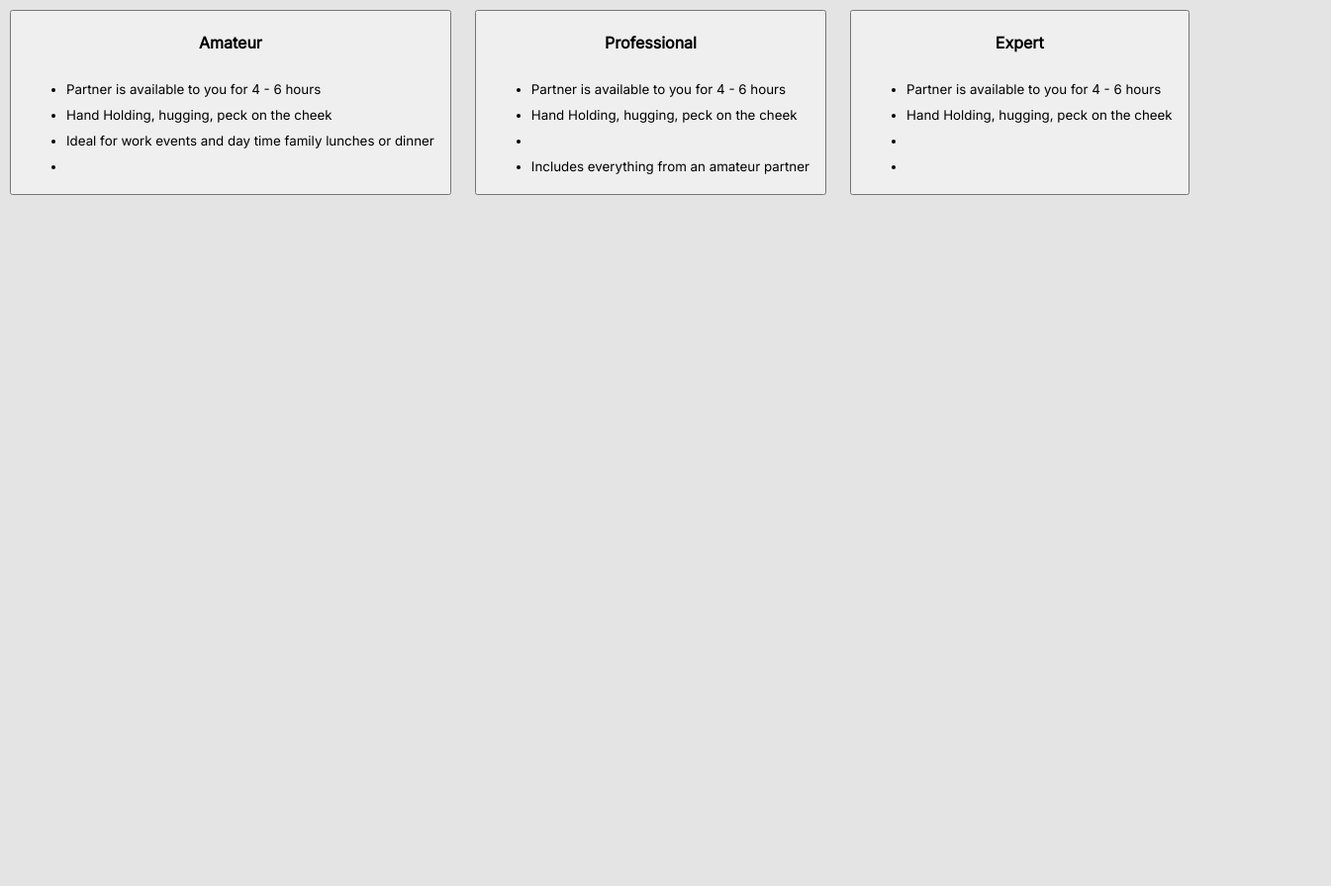
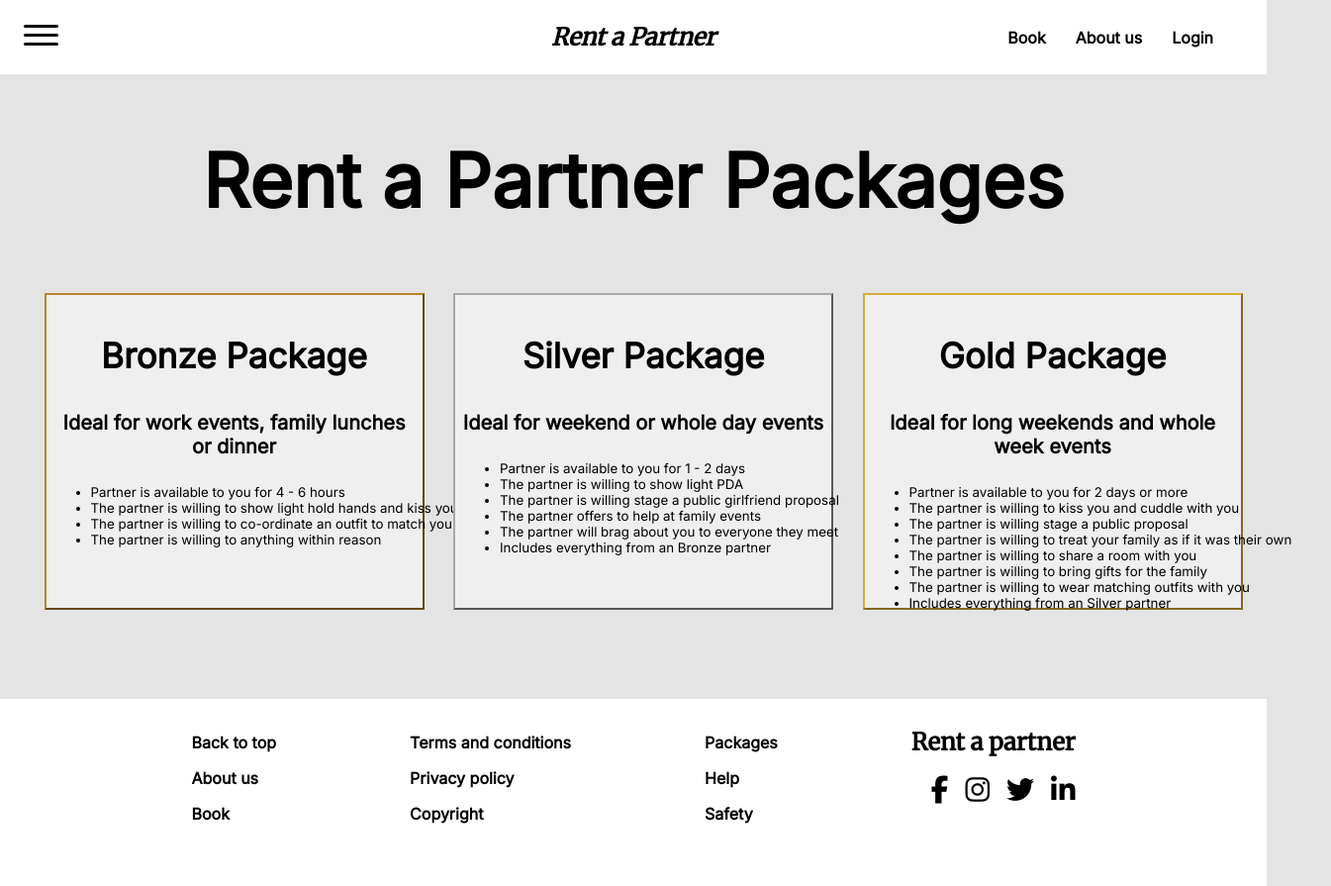
Before and after one commit to Ferronique-May-bbd/rent-a-partner, a website: page frontend/pages/packages.html in a window 1280 px wide. Shown: the whole page at 99% size, 1345 px wide, since content can reach past the window. Before the commit the page ends 800 px from the top, so only its background shows below. Drawn offline with Linux system fonts and the light colour scheme; files that its build step writes are made by us from their sources.

Commit message:
style the packages page

```diff
--- a/frontend/pages/packages.html
+++ b/frontend/pages/packages.html
@@ -5,56 +5,73 @@
     <meta charset="UTF-8">
     <meta http-equiv="X-UA-Compatible" content="IE=edge">
     <meta name="viewport" content="width=device-width, initial-scale=1.0">
-    <link rel="stylesheet" href="static/css/style.css">
-    <link rel="stylesheet" href="static/css/package.css">
+    <link rel="stylesheet" href="../static/css/style.css">
+    <link rel="stylesheet" href="../static/css/package.css">
     <link rel="stylesheet" href="https://fonts.googleapis.com/css?family=Inter">
     <link rel="stylesheet" href="https://fonts.googleapis.com/css?family=Merriweather">
     <script src="https://kit.fontawesome.com/fe4b986857.js" crossorigin="anonymous"></script>
-    <script src="static/components/footer.js" type="text/javascript" defer></script>
-    <script src="static/components/headerLoggedIn.js" type="text/javascript" defer></script>
-    <script src="static/components/headerLoggedOut.js" type="text/javascript" defer></script>
+    <script src="../static/js/components/footer.js" type="text/javascript" defer></script>
+    <script src="../static/js/components/headerLoggedOut.js" type="text/javascript" defer></script>
 
     <title>Rent a Partner Packages</title>
 </head>
 
+<header-logged-out></header-logged-out>
+
 <body>
     <article>
-        <section>
-            <button id="option-1" type="button" onclick="register">
-                <h3 id="tier">Amateur</h3>
+        <h1 id="packages-title">Rent a Partner Packages</h1>
+        <section id="package-tiers">
+            <a href="login.html">
+                <button id="option-1" type="button">
+                    <h3 id="tier-name">Bronze Package</h3>
+                    <h4 id="tier-description">Ideal for work events, family lunches or dinner</h4>
                     <p>
-                    <ul>
+                        <ul id="tier-info">
                             <li>Partner is available to you for 4 - 6 hours</li>
-                        <li>Hand Holding, hugging, peck on the cheek</li>
-                        <li>Ideal for work events and day time family lunches or dinner</li>
-                        <li></li>
+                            <li>The partner is willing to show light hold hands and kiss your cheek</li>
+                            <li>The partner is willing to co-ordinate an outfit to match yours</li>
+                            <li>The partner is willing to anything within reason</li>
                         </ul>
                     </p>
                 </button>
+            </a>
 
+            <a href="login.html">
                 <button id="option-2" type="button">
-                <h3 id="tier">Professional</h3>
+                    <h3 id="tier-name">Silver Package</h3>
+                    <h4 id="tier-description">Ideal for weekend or whole day events</h4>
                     <p>
-                    <ul>
-                        <li>Partner is available to you for 4 - 6 hours</li>
-                        <li>Hand Holding, hugging, peck on the cheek</li>
-                        <li></li>
-                        <li>Includes everything from an amateur partner</li>
+                        <ul id="tier-info">
+                            <li>Partner is available to you for 1 - 2 days</li>
+                            <li>The partner is willing to show light PDA</li>
+                            <li>The partner is willing stage a public girlfriend proposal</li>
+                            <li>The partner offers to help at family events</li>
+                            <li>The partner will brag about you to everyone they meet</li>
+                            <li>Includes everything from an Bronze partner</li>
                         </ul>
                     </p>
                 </button>
+            </a>
 
+            <a href="login.html">
                 <button id="option-3" type="button">
-                <h3 id="tier">Expert</h3>
+                    <h3 id="tier-name">Gold Package</h3>
+                    <h4 id="tier-description">Ideal for long weekends and whole week events</h4>
                     <p>
-                    <ul>
-                        <li>Partner is available to you for 4 - 6 hours</li>
-                        <li>Hand Holding, hugging, peck on the cheek</li>
-                        <li></li>
-                        <li></li>
+                        <ul id="tier-info">
+                            <li>Partner is available to you for 2 days or more</li>
+                            <li>The partner is willing to kiss you and cuddle with you</li>
+                            <li>The partner is willing stage a public proposal</li>
+                            <li>The partner is willing to treat your family as if it was their own</li>
+                            <li>The partner is willing to share a room with you</li>
+                            <li>The partner is willing to bring gifts for the family</li>
+                            <li>The partner is willing to wear matching outfits with you</li>
+                            <li>Includes everything from an Silver partner</li>
                         </ul>
                     </p>
                 </button>
+            </a>
 
         </section>
     </article>
@@ -62,7 +79,6 @@
 
     <footer-component></footer-component>
 
-    <script type="module" src="static/js/index.js"></script>
 </body>
 
 </html>
--- a/frontend/static/css/package.css
+++ b/frontend/static/css/package.css
@@ -1,34 +1,190 @@
 #option-1 {
-            padding: 5px;
-            margin: 10px;
+    border-color: #b78727;
+    transition: transform .2s;
+}
+
+#option-1:hover {
+    transform: scale(1.1);
+    border-width: 10px;
+    font-weight: 35px;
 }
 
 #option-2 {
-            padding: 5px;
-            margin: 10px;
+    border-color: #aaa9ad;
+    transition: transform .2s;
+}
+
+#option-2:hover {
+    transform: scale(1.1);
+    border-width: 10px;
 }
 
 #option-3 {
-            padding: 5px;
-            margin: 10px;
+    border-color: #D4AF37;
+    transition: transform .2s;
+}
+
+#option-3:hover {
+    transform: scale(1.1);
+    border-width: 10px;
+    font-weight: 35px;
 }
 
 button {
     padding: 5px;
-            margin: 10px;
+    margin: 5px;
+    width: 30vw;
+    height: 40vh;
 }
 
-        li {
+#tier-info {
     text-align: left;
-            margin: 10px;
+    width: 33.3vw
 }
 
-        #tier {
-            font-size: 16px;
-            font-weight: 20px;
-            display: inline-block;
+#packages-title {
+    text-align: center;
+    font-size: 75px;
+    font-weight: 55px;
+    font-family: 'Inter';
 }
 
-        @media only screen and (min-device-width: 768px) {}
+#tier-name {
+    font-size: 35px;
+    font-weight: 30px;
+}
 
-        @media only screen and (min-width: 922px) {}
+#tier-description {
+    font-size: 20px;
+    font-weight: 30px;
+}
+
+#package-tiers {
+    justify-content: space-evenly;
+    display: flex;
+    flex-direction: row;
+    align-items: flex-start;
+    padding: 0px 0px 25px 20px;
+}
+
+@media only screen and (min-device-width: 768px) {
+    #option-1 {
+        border-color: #b78727;
+        transition: transform .2s;
+    }
+    #option-1:hover {
+        transform: scale(1.1);
+        border-width: 5px;
+    }
+    #option-2 {
+        border-color: #aaa9ad;
+        transition: transform .2s;
+    }
+    #option-2:hover {
+        transform: scale(1.1);
+        border-width: 10px;
+    }
+    #option-3 {
+        border-color: #D4AF37;
+        transition: transform .2s;
+    }
+    #option-3:hover {
+        transform: scale(1.1);
+        border-width: 10px;
+        font-weight: 35px;
+    }
+    button {
+        padding: 5px;
+        margin: 5px;
+        width: 30vw;
+        height: 40vh;
+        display: block;
+    }
+    #tier-info {
+        text-align: left;
+        width: 33.3vw;
+        height: 40vh;
+    }
+    #packages-title {
+        text-align: center;
+        font-size: 75px;
+        font-weight: 55px;
+        font-family: 'Inter';
+    }
+    #tier-name {
+        font-size: 24px;
+        font-weight: 30px;
+    }
+    #tier-description {
+        font-size: 15px;
+        font-weight: 15px;
+    }
+    #package-tiers {
+        justify-content: space-evenly;
+        display: flex;
+        flex-direction: row;
+        align-items: flex-start;
+        padding: 0px 0px 25px 20px
+    }
+}
+
+@media only screen and (min-width: 922px) {
+    #option-1 {
+        border-color: #b78727;
+        transition: transform .2s;
+    }
+    #option-1:hover {
+        transform: scale(1.1);
+        border-width: 10px;
+        font-weight: 35px;
+    }
+    #option-2 {
+        border-color: #aaa9ad;
+        transition: transform .2s;
+    }
+    #option-2:hover {
+        transform: scale(1.1);
+        border-width: 10px;
+        font-weight: 35px;
+    }
+    #option-3 {
+        border-color: #D4AF37;
+        transition: transform .2s;
+    }
+    #option-3:hover {
+        transform: scale(1.1);
+        border-width: 10px;
+        font-weight: 35px;
+    }
+    button {
+        padding: 5px;
+        margin: 5px;
+        width: 30vw;
+        height: 40vh;
+    }
+    #tier-info {
+        text-align: left;
+        width: 33.3vw
+    }
+    #packages-title {
+        text-align: center;
+        font-size: 75px;
+        font-weight: 55px;
+        font-family: 'Inter';
+    }
+    #tier-name {
+        font-size: 35px;
+        font-weight: 30px;
+    }
+    #tier-description {
+        font-size: 20px;
+        font-weight: 30px;
+    }
+    #package-tiers {
+        justify-content: space-evenly;
+        display: flex;
+        flex-direction: row;
+        align-items: flex-start;
+        padding: 0px 0px 25px 20px
+    }
+}
```
Lines whose indentation alone changed are shown as unchanged.
